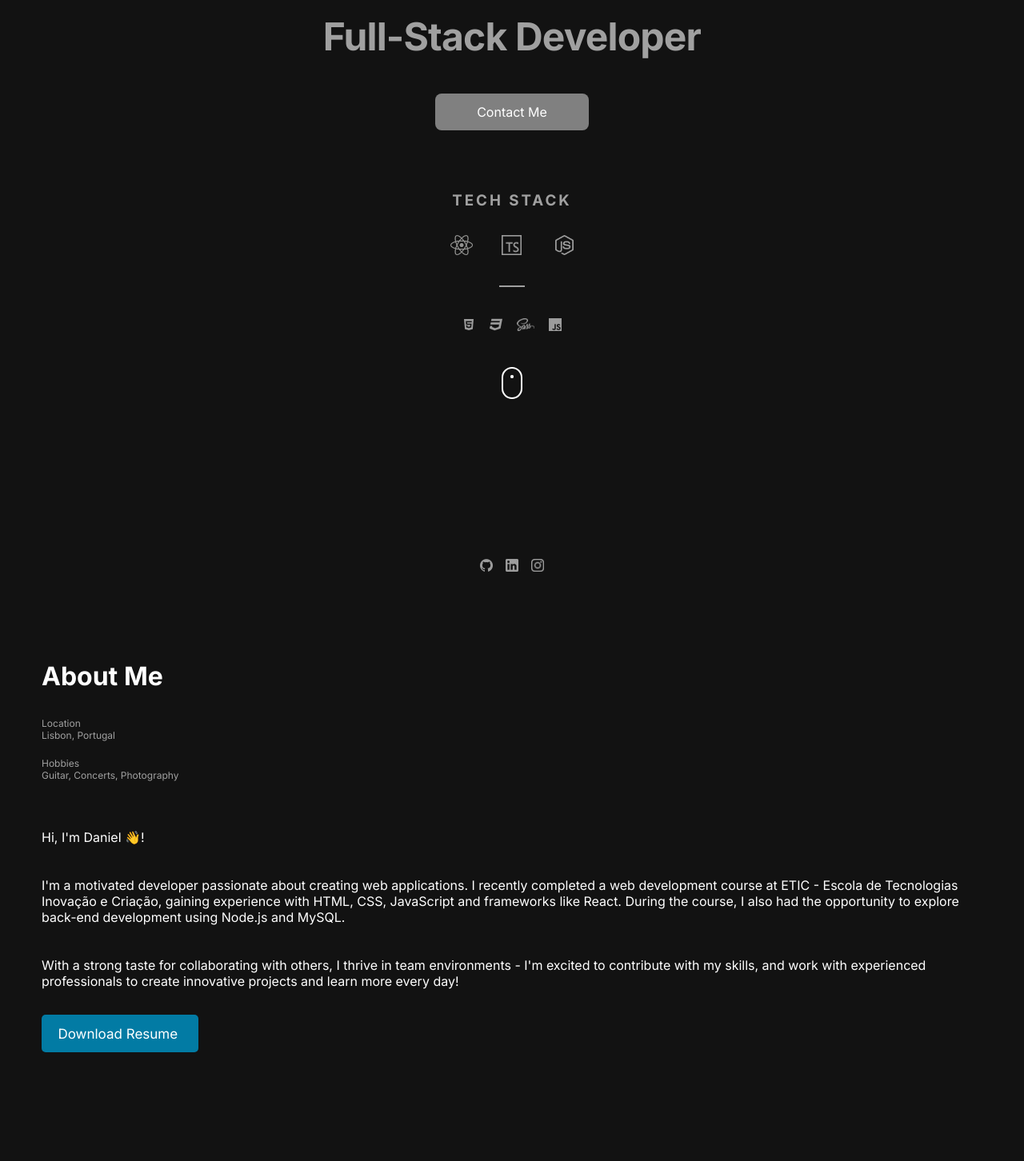
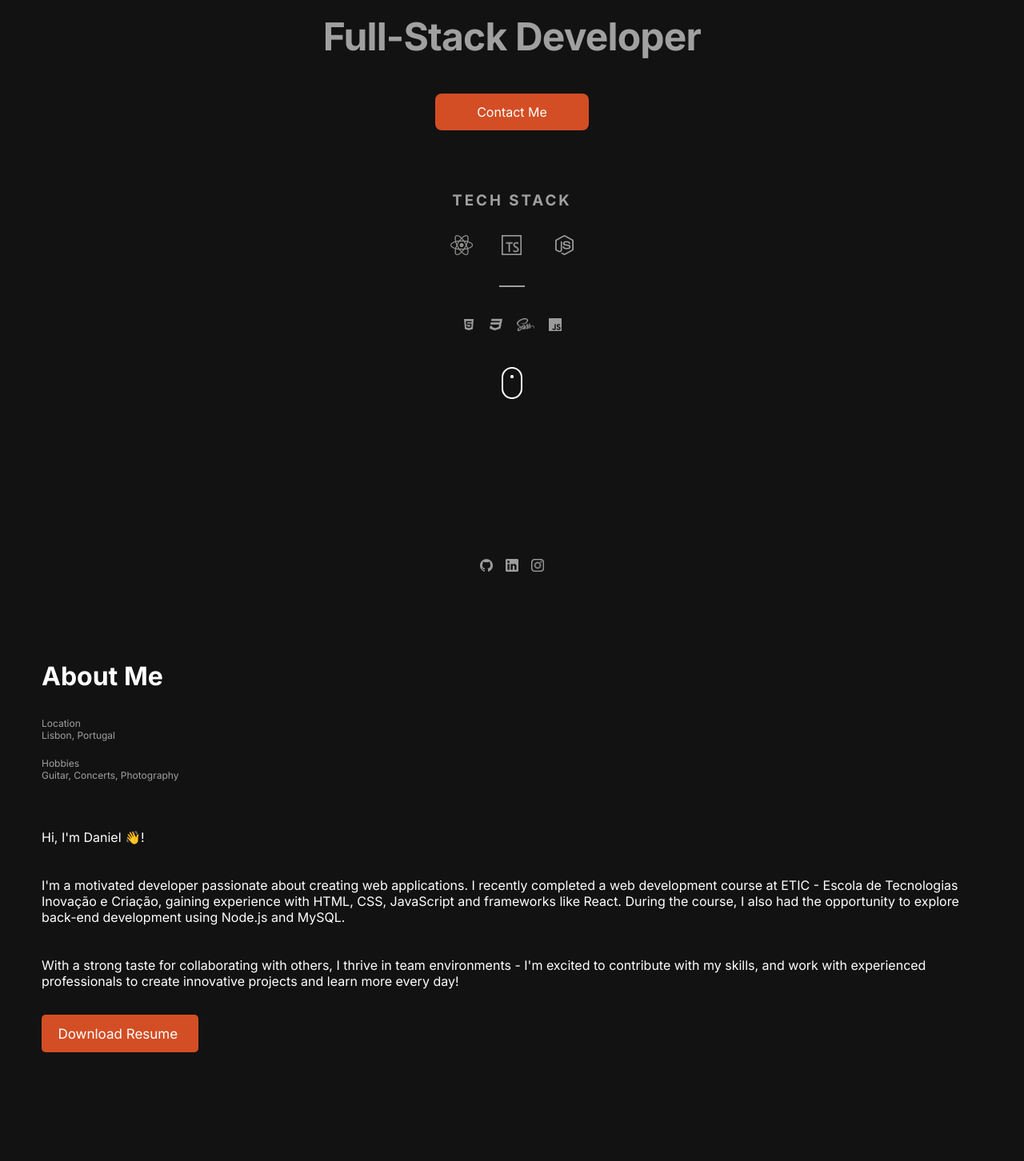
Before and after one commit to danielmsrodrigues/portfolio-project, a React (Vite) app: page / in a window 1280 px wide. Shown: the part 278-1730 px from the top of the page at 80% size. Built offline with nearby package versions, Linux system fonts and the light colour scheme.

Commit message:
changed styling

```diff
--- a/package.json
+++ b/package.json
@@ -10,12 +10,16 @@
     "preview": "vite preview"
   },
   "dependencies": {
+    "@emailjs/browser": "^3.11.0",
+    "@hookform/resolvers": "^3.3.2",
     "@types/styled-components": "^5.1.26",
     "framer-motion": "^10.16.4",
     "react": "^18.2.0",
     "react-dom": "^18.2.0",
+    "react-hook-form": "^7.48.2",
     "react-router-dom": "^6.17.0",
-    "styled-components": "^6.0.7"
+    "styled-components": "^6.0.7",
+    "zod": "^3.22.4"
   },
   "devDependencies": {
     "@types/react": "^18.2.15",
--- a/src/components/About/styles.ts
+++ b/src/components/About/styles.ts
@@ -45,12 +45,12 @@ export const ResumeBtn = styled.button`
   padding: 0.8em 1.5em 0.8em 1.2em;
   margin-top: 2rem;
   color: white;
-  background: #027ba4;
+  background: #d34e24;
   border: none;
   border-radius: 5px;
 
   &:hover {
     cursor: pointer;
-    background: #016587;
+    background: #c93c17;
   }
 `;
--- a/src/components/Contacts/index.tsx
+++ b/src/components/Contacts/index.tsx
@@ -1,4 +1,5 @@
-import { FormEvent, useState } from "react";
+import { FormEvent, useState, useRef } from "react";
+import emailjs from "@emailjs/browser";
 import { Form, LeftCol, Title, Wrapper } from "./styles";
 
 function Contacts() {
@@ -7,12 +8,30 @@ function Contacts() {
   const [subject, setSubject] = useState<string>("");
   const [message, setMessage] = useState<string>("");
 
+  const form = useRef<HTMLFormElement | null>(null);
+
   const handleSubmit = (e: FormEvent) => {
     e.preventDefault();
     setName("");
     setEmail("");
     setSubject("");
     setMessage("");
+
+    emailjs
+      .sendForm(
+        "service_tihig7b",
+        "template_xl2tu3s",
+        form.current!,
+        "JwKF6MpC6x89uvKAG"
+      )
+      .then(
+        (result) => {
+          console.log(result.text);
+        },
+        (error) => {
+          console.log(error.text);
+        }
+      );
   };
 
   const handleName = (e: React.ChangeEvent<HTMLInputElement>) => {
@@ -42,10 +61,10 @@ function Contacts() {
             <span>Contact me!</span>
           </Title>
 
-          <Form action="post" onSubmit={handleSubmit}>
+          <Form action="post" ref={form} onSubmit={handleSubmit}>
             <input
               type="text"
-              name="name"
+              name="user_name"
               id="name"
               placeholder="Name *"
               required
@@ -54,8 +73,8 @@ function Contacts() {
             />
             <input
               type="email"
-              name="email"
-              id="email"
+              name="user_email"
+              id="user_email"
               placeholder="Email *"
               required
               onChange={handleEmail}
@@ -63,7 +82,7 @@ function Contacts() {
             />
             <input
               type="text"
-              name="subject"
+              name="user_subject"
               id="subject"
               placeholder="Subject *"
               required
--- a/src/components/Contacts/styles.ts
+++ b/src/components/Contacts/styles.ts
@@ -78,7 +78,7 @@ export const Form = styled.form`
   & button {
     width: 100%;
     padding: 0.8rem;
-    background-color: #027ba4;
+    background-color: #d34e24;
     border: none;
     font-size: 1em;
     text-transform: uppercase;
@@ -90,7 +90,7 @@ export const Form = styled.form`
     border-radius: 5px;
 
     &:hover {
-      background: #016587;
+      background: #c93c17;
     }
   }
 `;
--- a/src/components/Hero/index.tsx
+++ b/src/components/Hero/index.tsx
@@ -33,7 +33,11 @@ function Hero() {
             <h1>Daniel Rodrigues</h1>
             <h2>Full-Stack Developer</h2>
           </TitleWrapper>
-          <ContactBtn>Contact Me</ContactBtn>
+
+          <a href="#contact">
+            <ContactBtn>Contact Me</ContactBtn>
+          </a>
+
           <TechStackWrapper className="tech-stack-wrapper">
             <h3>Tech Stack</h3>
             <MainWrapper className="main-wrapper">
--- a/src/components/Hero/styles.ts
+++ b/src/components/Hero/styles.ts
@@ -17,7 +17,7 @@ export const TitleWrapper = styled.div`
 
   h1 {
     font-size: 2.25rem;
-    color: #eb5e28;
+    color: #d34e24;
   }
 
   h2 {
@@ -74,8 +74,12 @@ export const ContactBtn = styled.button`
   border: none;
   color: inherit;
   font-size: 1rem;
-  background-color: grey;
+  background: #d34e24;
   cursor: pointer;
+
+  &:hover {
+    background: #c93c17;
+  }
 `;
 
 export const TechStackWrapper = styled.div`
```
Also changed, not shown: 1 other file (tests, documents, lock files or other folders).
